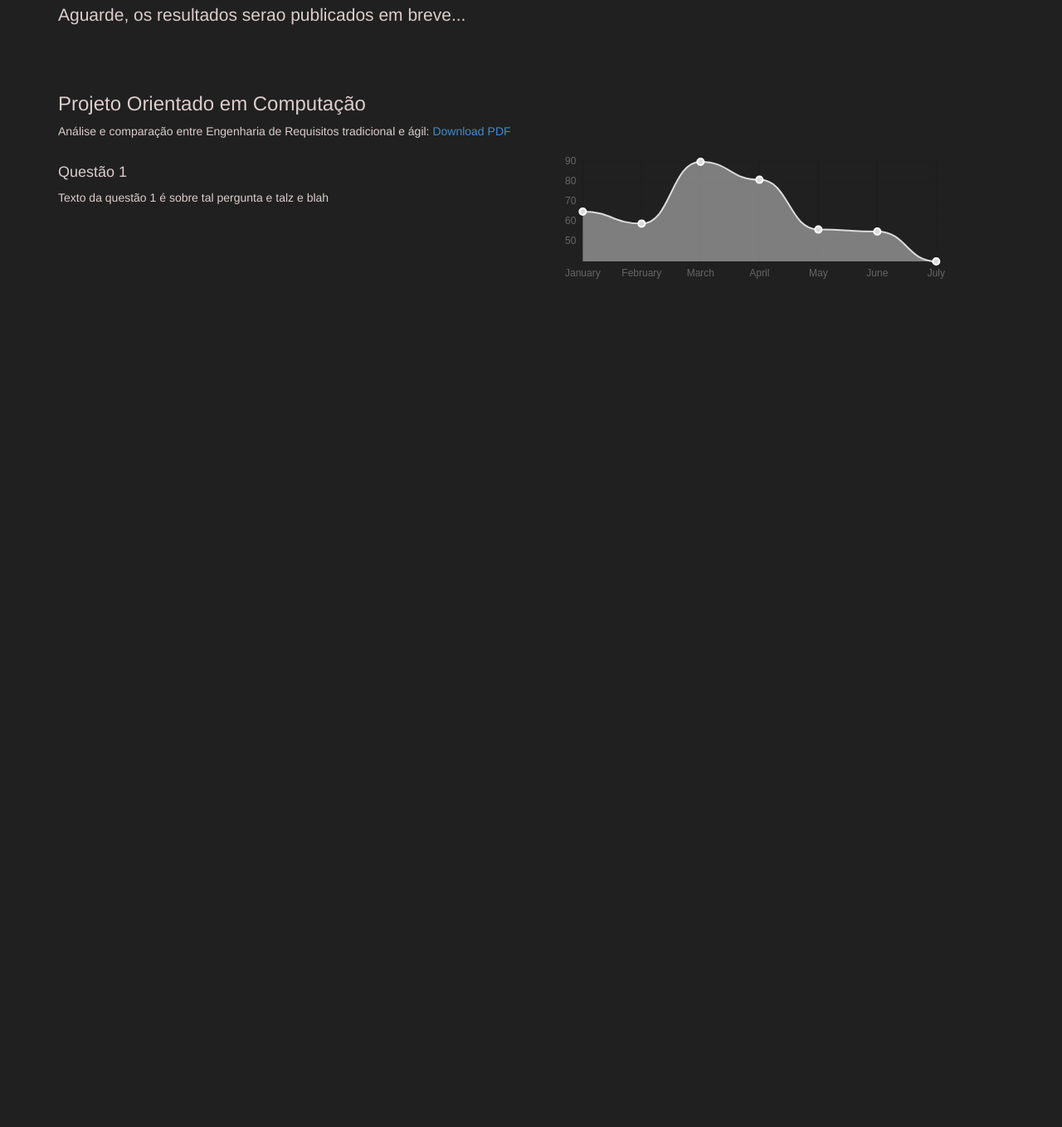
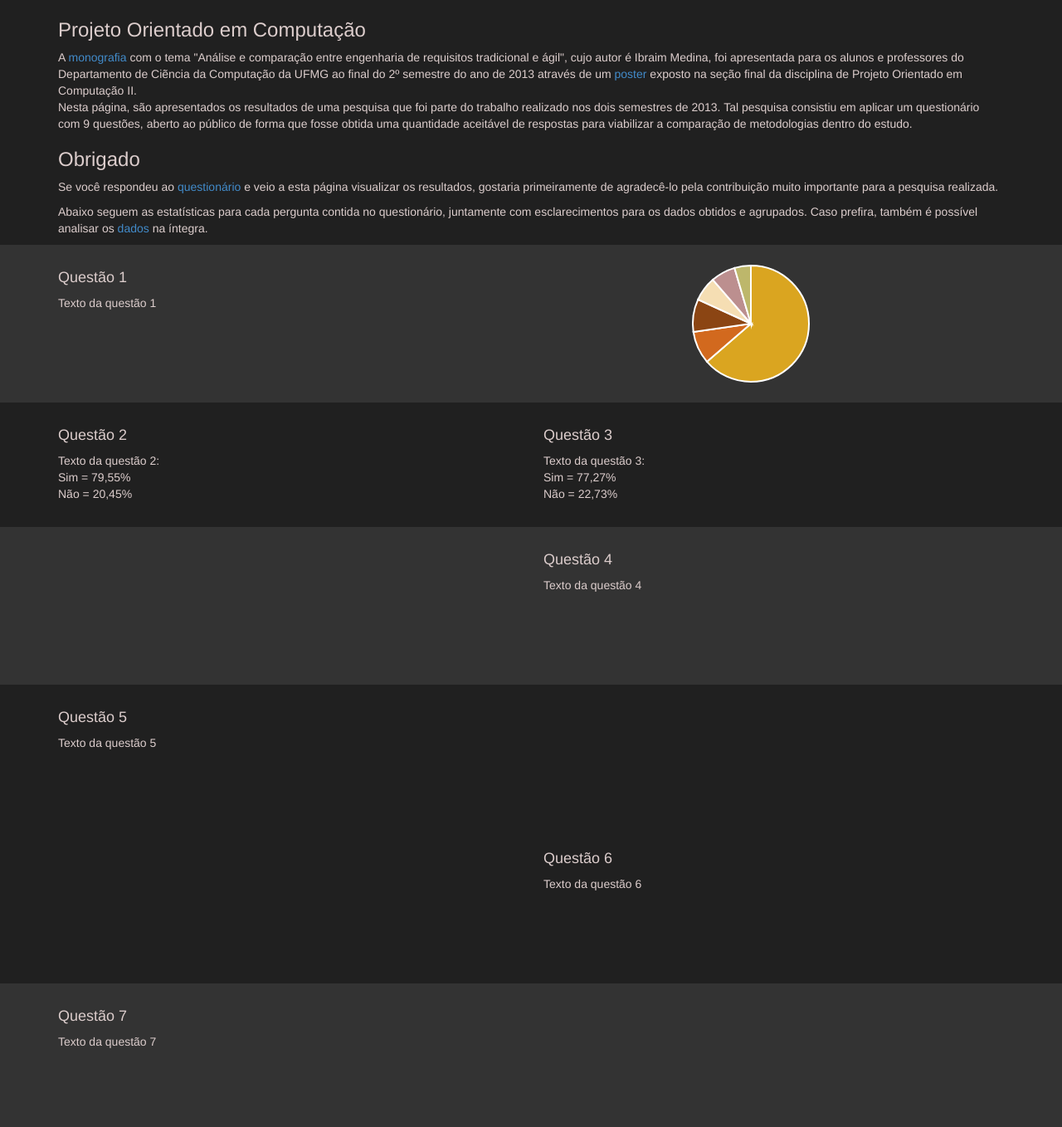
Before and after one commit to ibraimedina/dcc_homepage, a plain HTML site: page analise-de-requisitos/index.html in a window 1280 px wide. Shown: the part 167-1525 px from the top of the page at 83% size. Before the commit the page ends 800 px from the top, so only its background shows below. Drawn offline with Linux system fonts and the light colour scheme.

Commit message:
Padrão para inserir os conteúdos.

```diff
--- a/analise-de-requisitos/index.html
+++ b/analise-de-requisitos/index.html
@@ -1,5 +1,6 @@
 <!DOCTYPE html>
-<html lang="en">
+<html lang="pt">
+
 <head>
     <meta charset="utf-8"/>
     <meta http-equiv="X-UA-Compatible" content="IE=edge"/>
@@ -12,7 +13,9 @@
 </head>
 
 <body>
+
     <div class="container">
+
 
 		<nav class="navbar navbar-default navbar-fixed-top" role="navigation">
 			<!-- Brand and toggle get grouped for better mobile display -->
@@ -27,7 +30,6 @@
 				<a class="navbar-brand" href="../">~ibraimedina</a>
 			</div>
 
-			<!-- Collect the nav links, forms, and other content for toggling -->
 			<div id="navbar_content" class="collapse navbar-collapse">
 				<ul class="nav navbar-nav">
 					<li><a href="../icc">ICC</a></li>
@@ -48,62 +50,203 @@
 		</nav>
 
 
-
-
 		<div class="page-title">
 			<h1> Análise de Requisitos </h1>
 		</div>
 
-		<p class="lead">
-			Aguarde, os resultados serao publicados em breve...
-		</p>
-		<br />
-
-		<br />
-		<h3>Projeto Orientado em Computação</h3>
-
+		<h3> Projeto Orientado em Computação </h3>
 		<p>
-			Análise e comparação entre Engenharia de Requisitos tradicional e ágil:
-			<a href=http://homepages.dcc.ufmg.br/~ibraimedina/poc/monografia_ibraim_medina.pdf>Download PDF</a>
+			A
+			<a href="../poc/monografia_ibraim_medina.pdf" title="Visualizar poster" target="null">monografia</a>
+			com o tema "Análise e comparação entre engenharia de requisitos tradicional e ágil",
+			cujo autor é Ibraim Medina, foi apresentada para os alunos e professores do Departamento de Ciẽncia
+			da Computação da
+			<span title="Universidade Federal de Minas Gerais">UFMG</span>
+			ao final do
+			<span title="segundo">2º</span>
+			semestre do ano de 2013 através de um
+			<a href="../poc/poster2_ibraim_medina.pdf" title="Visualizar poster" target="null">poster</a>
+			exposto na seção final da disciplina de Projeto Orientado em Computação II.
+			<br/>
+			Nesta página, são apresentados os resultados de uma pesquisa que foi parte do trabalho realizado
+			nos dois semestres de 2013. Tal pesquisa consistiu em aplicar um questionário com
+			<span title="nove">9</span>
+			questões, aberto ao público de forma que fosse obtida uma quantidade aceitável de respostas para
+			viabilizar a comparação de metodologias dentro do estudo.
 		</p>
 
+		<h3> Obrigado </h3>
+		<p>
+            Se você respondeu ao
+            <a href="http://goo.gl/ev44ec" title="Acessar questionário">questionário</a>
+            e veio a esta página visualizar os resultados, gostaria
+            primeiramente de agradecê-lo pela contribuição muito importante para a pesquisa realizada.
+		</p>
+		<p>
+		    Abaixo seguem as estatísticas para cada pergunta contida no questionário, juntamente com
+		    esclarecimentos para os dados obtidos e agrupados. Caso prefira, também é possível analisar os
+		    <a href="https://docs.google.com/spreadsheet/ccc?key=0Asx4Rr-oZMKWdEQxUlVXU2VZQ19PekhkWFRydlhiVFE&usp=sharing" title="Visualizar respostas" target="null">dados</a>
+		    na íntegra.
+		</p>
+    </div>
+
+    <div class="bkgr-odd-question">
+	    <div class="container">
 			<section class="row question-section">
 				<div class="col-sm-6">
 					<h4>Questão 1</h4>
 					<p>
-					Texto da questão 1 é sobre tal pergunta e talz e blah
+						Texto da questão 1
 					</p>
 				</div>
 				<div class="col-sm-6">
-				<canvas id="myChart" width="500" class="img-responsive"></canvas>
+					<canvas id="q1Chart" width="500" class="img-responsive"></canvas>
+				</div>
+			</section>
+	    </div>
     </div>
 
+	<div class="bkgr-even-question">
+        <div class="container">
+            <section class="row question-section">
+                <div class="col-sm-6">
+                    <h4>Questão 2</h4>
+                    <p>
+                        Texto da questão 2:
+                        <br/>
+                        Sim = 79,55%
+                        <br/>
+                        Não = 20,45%
+                    </p>
+                </div>
+                <div class="col-sm-6">
+                    <h4>Questão 3</h4>
+                    <p>
+                        Texto da questão 3:
+                        <br/>
+                        Sim = 77,27%
+                        <br/>
+                        Não = 22,73%
+                    </p>
+                </div>
             </section>
-
+        </div>
     </div>
 
+    <div class="bkgr-odd-question">
+        <div class="container">
+            <section class="row question-section">
+                <div class="col-sm-6 col-sm-push-6">
+                    <h4>Questão 4</h4>
+                    <p>
+                        Texto da questão 4
+                    </p>
+                </div>
+                <div class="col-sm-6 col-sm-pull-6">
+                    <canvas id="q4Chart" width="500" class="img-responsive"></canvas>
+                </div>
+            </section>
+        </div>
+    </div>
+
+    <div class="bkgr-even-question">
+        <div class="container">
+            <section class="row question-section">
+                <div class="col-sm-6">
+                    <h4>Questão 5</h4>
+                    <p>
+                        Texto da questão 5
+                    </p>
+                </div>
+                <div class="col-sm-6">
+                    <canvas id="q5Chart" width="500" class="img-responsive"></canvas>
+                </div>
+            </section>
+            <section class="row question-section">
+                <div class="col-sm-6 col-sm-push-6">
+                    <h4>Questão 6</h4>
+                    <p>
+                        Texto da questão 6
+                    </p>
+                </div>
+                <div class="col-sm-6 col-sm-pull-6">
+                    <canvas id="q6Chart" width="500" class="img-responsive"></canvas>
+                </div>
+            </section>
+        </div>
+    </div>
+
+    <div class="bkgr-odd-question">
+        <div class="container">
+            <section class="row question-section">
+                <div class="col-sm-6">
+
+                    <h4>Questão 7</h4>
+                    <p>
+                        Texto da questão 7
+                    </p>
+                </div>
+                <div class="col-sm-6">
+                    <canvas id="q7Chart" width="500" class="img-responsive"></canvas>
+                </div>
+            </section>
+        </div>
+    </div>
+
+    <div class="bkgr-even-question">
+        <div class="container">
+            <section class="row question-section">
+                <div class="col-sm-6 col-sm-push-6">
+                    <h4>Questão 8</h4>
+                    <p>
+                        Texto da questão 8
+                    </p>
+                </div>
+                <div class="col-sm-6 col-sm-pull-6">
+                    <canvas id="q8Chart" width="500" class="img-responsive"></canvas>
+                </div>
+            </section>
+        </div>
+    </div>
+
+    <div class="bkgr-odd-question">
+        <div class="container">
+            <section class="row question-section">
+                <div class="col-sm-6">
+                    <h4>Questão 9</h4>
+                    <p>
+                        Texto da questão 9
+                    </p>
+                </div>
+                <div class="col-sm-6">
+                    <canvas id="q9Chart" width="500" class="img-responsive"></canvas>
+                </div>
+            </section>
+        </div>
+    </div>
+
+
+    <!--     JavaScript     -->
 	<script src="../bootstrap/jquery-1.10.2.min.js"></script>
 	<script src="../bootstrap/js/bootstrap.min.js"></script>
 	<script src="../chartjs/Chart.min.js"></script>
+
+    <!-- 	Build charts   -->
 	<script>
-		var data = {
-			labels : [ "January", "February", "March", "April", "May", "June",
-					"July" ],
-			datasets : [ {
-				fillColor : "rgba(220,220,220,0.5)",
-				strokeColor : "rgba(220,220,220,1)",
-				pointColor : "rgba(220,220,220,1)",
-				pointStrokeColor : "#fff",
-				data : [ 65, 59, 90, 81, 56, 55, 40 ]
-			} ]
-		}
+	    var colors = ["goldenrod", "chocolate", "saddlebrown", "wheat", "rosybrown",
+	                  "darkKhaki", "sandybrown", "sienna", "burlywood"];
 
-		var options = {
-			scaleLineColor : "rgba(0,0,0,.1)",
-		}
-
-		var ctx = document.getElementById("myChart").getContext("2d");
-		new Chart(ctx).Line(data, options);
+		//QUESTION 1
+		var data = [ { value: 28, color: colors[0] },
+                     { value:  4, color: colors[1] },
+                     { value:  4, color: colors[2] },
+                     { value:  3, color: colors[3] },
+		             { value:  3, color: colors[4] },
+		             { value:  2, color: colors[5] }
+	    ]
+	    var options = {}
+		var ctx = document.getElementById("q1Chart").getContext("2d");
+		new Chart(ctx).Pie(data,options);
 	</script>
 
 
--- a/analise-de-requisitos/style.css
+++ b/analise-de-requisitos/style.css
@@ -2,7 +2,6 @@ body {
     background-color: #202020;
     color: #DCCDCC;
 }
-
 
 .page-title {
     padding: 50px 15px;
@@ -10,11 +9,19 @@ body {
     color: goldenrod;
 }
 
-
 .question-section {
     margin-top: 20px;
     margin-bottom: 20px;
 }
-// .question-section:hover {
-//	background-color: #181818;
-//}
+
+.question-section:hover {
+
+}
+
+.bkgr-even-question {
+	background-color: #202020;
+}
+
+.bkgr-odd-question {
+	background-color: #333333;
+}
```
Lines whose indentation alone changed are shown as unchanged.
